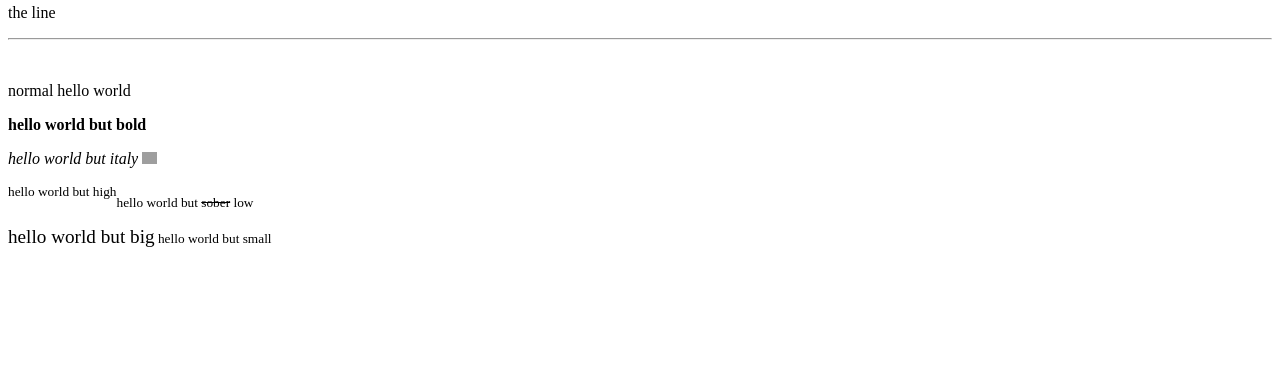
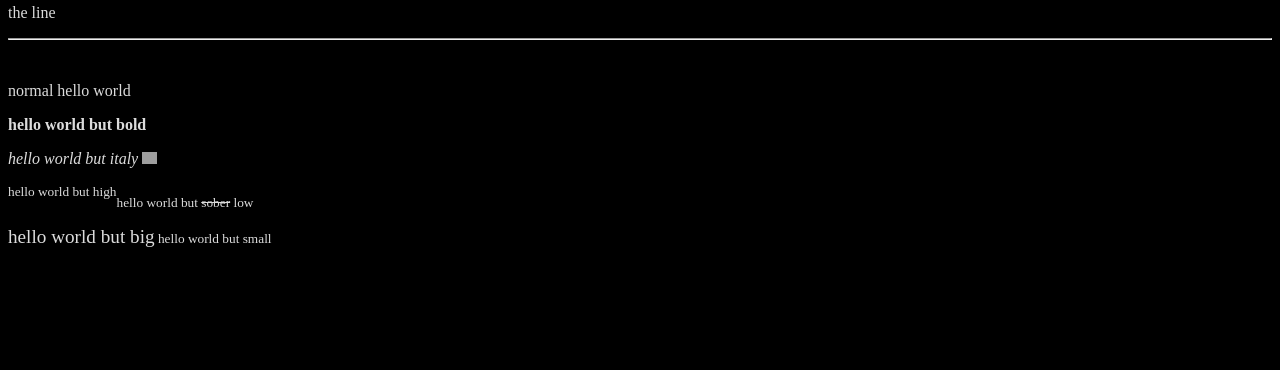
Before and after one commit to netiy/netiy.github.io, a plain HTML site: page index.html in a window 1280 px wide. Shown: the part 430-800 px from the top of the page. Drawn offline with Linux system fonts and the light colour scheme; grey boxes are pictures that could not be loaded.

Commit message:
dark mode

```diff
--- a/index.html
+++ b/index.html
@@ -5,7 +5,7 @@
     <meta name="description" content="website website website website website website website website website website">
     <title>Website</title>
   </head>
-  <body>
+  <body style="color:#DCDCDC;background-color:black;">
     <h1>the header</h1>
     <p>the cat</p>
     <img src="https://s3.amazonaws.com/freecodecamp/running-cats.jpg" alt="Three kittens running on grass.">
```
